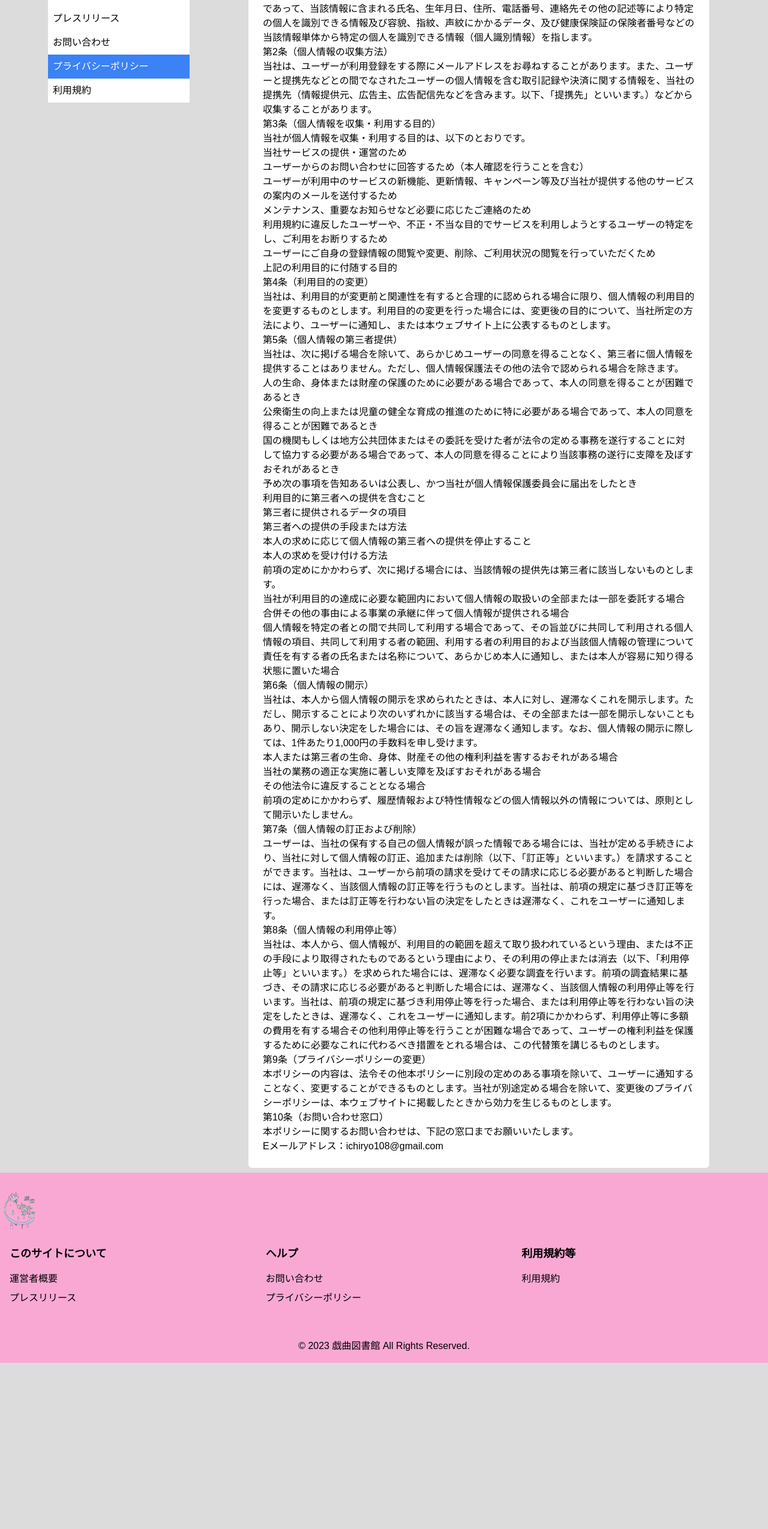
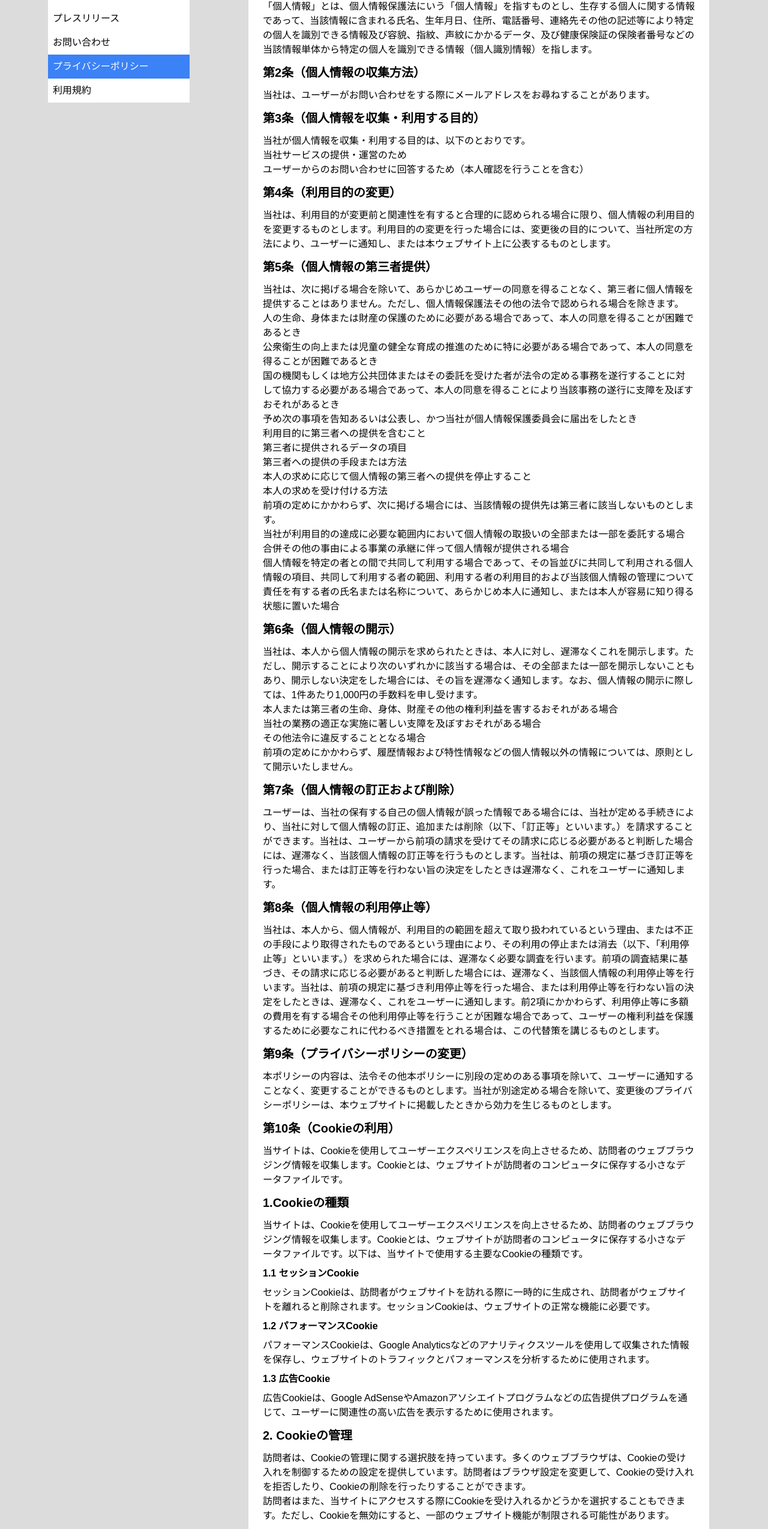
Before and after one commit to ICHINOMIYA1038/gikyoku_tosyokan, a Next.js app in the folder front/app/gikyoku-app/: page /support/privacy-policy in a window 1280 px wide. Shown: the part 237-2786 px from the top of the page at 60% size. Before the commit the page ends 2509 px from the top, so only its background shows below. Built offline with nearby package versions, Linux system fonts and the light colour scheme; no server answers.

Commit message:
Google analytics

```diff
--- /dev/null
+++ b/front/app/gikyoku-app/components/lib/gtag.ts
@@ -0,0 +1,7 @@
+export const GA_MEASUREMENT_ID = process.env.NEXT_PUBLIC_GA_ID;
+
+export const pageview = (url: any) => {
+  window.gtag("config", GA_MEASUREMENT_ID, {
+    page_path: url,
+  });
+};
--- a/front/app/gikyoku-app/pages/_app.tsx
+++ b/front/app/gikyoku-app/pages/_app.tsx
@@ -1,10 +1,42 @@
 import "@/styles/globals.css";
 import type { AppProps } from "next/app";
 import { Analytics } from "@vercel/analytics/react";
+import Script from "next/script";
+import * as gtag from "@/components/lib/gtag";
+import { useRouter } from "next/router";
+import { useEffect } from "react";
 
 export default function App({ Component, pageProps }: AppProps) {
+  const router = useRouter();
+  useEffect(() => {
+    const handleRouterChange = (url: any) => {
+      gtag.pageview(url);
+    };
+    router.events.on("routeChangeComplete", handleRouterChange);
+    return () => {
+      router.events.off("routeChangeComplete", handleRouterChange);
+    };
+  }, [router.events]);
+
   return (
     <>
+      <Script
+        strategy="afterInteractive"
+        src={`https://www.googletagmanager.com/gtag/js?id=${gtag.GA_MEASUREMENT_ID}`}
+      />
+      <Script
+        id="gtag-init"
+        strategy="afterInteractive"
+        dangerouslySetInnerHTML={{
+          __html: `
+           window.dataLayer = window.dataLayer || [];
+           function gtag(){dataLayer.push(arguments);}
+           gtag('js', new Date());
+
+           gtag('config', '${gtag.GA_MEASUREMENT_ID}');
+           `,
+        }}
+      />
       <Component {...pageProps} />
       <Analytics />
     </>
--- a/front/app/gikyoku-app/pages/support/privacy-policy.tsx
+++ b/front/app/gikyoku-app/pages/support/privacy-policy.tsx
@@ -17,7 +17,7 @@ function Home() {
 
         <h3>第2条（個人情報の収集方法）</h3>
         <p>
-          当社は、ユーザーが利用登録をする際にメールアドレスをお尋ねすることがあります。また、ユーザーと提携先などとの間でなされたユーザーの個人情報を含む取引記録や決済に関する情報を、当社の提携先（情報提供元、広告主、広告配信先などを含みます。以下、「提携先」といいます。）などから収集することがあります。
+          当社は、ユーザーがお問い合わせをする際にメールアドレスをお尋ねすることがあります。
         </p>
 
         <h3>第3条（個人情報を収集・利用する目的）</h3>
@@ -27,17 +27,6 @@ function Home() {
           <li>
             ユーザーからのお問い合わせに回答するため（本人確認を行うことを含む）
           </li>
-          <li>
-            ユーザーが利用中のサービスの新機能、更新情報、キャンペーン等及び当社が提供する他のサービスの案内のメールを送付するため
-          </li>
-          <li>メンテナンス、重要なお知らせなど必要に応じたご連絡のため</li>
-          <li>
-            利用規約に違反したユーザーや、不正・不当な目的でサービスを利用しようとするユーザーの特定をし、ご利用をお断りするため
-          </li>
-          <li>
-            ユーザーにご自身の登録情報の閲覧や変更、削除、ご利用状況の閲覧を行っていただくため
-          </li>
-          <li>上記の利用目的に付随する目的</li>
         </ul>
 
         <h3>第4条（利用目的の変更）</h3>
@@ -115,7 +104,85 @@ function Home() {
           本ポリシーの内容は、法令その他本ポリシーに別段の定めのある事項を除いて、ユーザーに通知することなく、変更することができるものとします。当社が別途定める場合を除いて、変更後のプライバシーポリシーは、本ウェブサイトに掲載したときから効力を生じるものとします。
         </p>
 
-        <h3>第10条（お問い合わせ窓口）</h3>
+        <h3>第10条（Cookieの利用）</h3>
+        <p>
+          当サイトは、Cookieを使用してユーザーエクスペリエンスを向上させるため、訪問者のウェブブラウジング情報を収集します。Cookieとは、ウェブサイトが訪問者のコンピュータに保存する小さなデータファイルです。
+        </p>
+
+        <h3>1.Cookieの種類</h3>
+        <p>
+          当サイトは、Cookieを使用してユーザーエクスペリエンスを向上させるため、訪問者のウェブブラウジング情報を収集します。Cookieとは、ウェブサイトが訪問者のコンピュータに保存する小さなデータファイルです。以下は、当サイトで使用する主要なCookieの種類です。
+        </p>
+
+        <h4>1.1 セッションCookie</h4>
+        <p>
+          セッションCookieは、訪問者がウェブサイトを訪れる際に一時的に生成され、訪問者がウェブサイトを離れると削除されます。セッションCookieは、ウェブサイトの正常な機能に必要です。
+        </p>
+
+        <h4>1.2 パフォーマンスCookie</h4>
+        <p>
+          パフォーマンスCookieは、Google
+          Analyticsなどのアナリティクスツールを使用して収集された情報を保存し、ウェブサイトのトラフィックとパフォーマンスを分析するために使用されます。
+        </p>
+
+        <h4>1.3 広告Cookie</h4>
+        <p>
+          広告Cookieは、Google
+          AdSenseやAmazonアソシエイトプログラムなどの広告提供プログラムを通じて、ユーザーに関連性の高い広告を表示するために使用されます。
+        </p>
+
+        <h3>2. Cookieの管理</h3>
+        <p>
+          訪問者は、Cookieの管理に関する選択肢を持っています。多くのウェブブラウザは、Cookieの受け入れを制御するための設定を提供しています。訪問者はブラウザ設定を変更して、Cookieの受け入れを拒否したり、Cookieの削除を行ったりすることができます。
+        </p>
+        <p>
+          訪問者はまた、当サイトにアクセスする際にCookieを受け入れるかどうかを選択することもできます。ただし、Cookieを無効にすると、一部のウェブサイト機能が制限される可能性があります。
+        </p>
+
+        <h3>3. Cookieの第三者提供者</h3>
+        <p>
+          当サイトでは、Google
+          AdSenseやAmazonアソシエイトプログラムなどの第三者提供者がCookieを使用することがあります。これらのCookieは、該当する提供者のプライバシーポリシーに従います。詳細については、各提供者のプライバシーポリシーをご確認ください。
+        </p>
+
+        <h3>4. Cookieポリシーの変更</h3>
+        <p>
+          当サイトは、Cookieポリシーを変更する場合があります。変更がある場合は、このページで通知します。
+        </p>
+
+        <h4>1. 収集される情報</h4>
+        <p>
+          <strong>1.1 Google アナリティクス</strong>
+          <br />
+          当サイトは、ユーザーのウェブサイト利用統計情報を収集するためにGoogle
+          アナリティクスを使用しています。これには、IPアドレス、ブラウザの種類、訪問ページ、訪問時間などが含まれます。この情報は、当サイトのトラフィック分析や改善のために使用されます。
+        </p>
+        <p>
+          <strong>1.2 Google AdSense</strong>
+          <br />
+          当サイトは、Google AdSenseを使用して広告を提供しています。Google
+          AdSenseは、ユーザーのブラウジング履歴に基づいてパーソナライズされた広告を表示するため、Cookieなどを使用することがあります。詳細については、Googleのプライバシーポリシーをご覧ください。
+        </p>
+        <p>
+          <strong>1.3 Amazonアソシエイト</strong>
+          <br />
+          当サイトは、Amazonアソシエイトプログラムを通じてAmazon.comの製品を紹介しています。Amazonアソシエイトリンクをクリックすることで、Amazon.comへリダイレクトされる場合があります。Amazonのプライバシーポリシーは、Amazon.comウェブサイトで提供されています。
+        </p>
+        <h4>2. 収集された情報の使用</h4>
+        <p>収集された情報は、以下の目的で使用されることがあります。</p>
+        <ul>
+          <li>ウェブサイトの改善とカスタマイズ</li>
+          <li>訪問者へのコンテンツおよび広告の提供</li>
+          <li>問い合わせへの回答</li>
+          <li>法的要件や規制への遵守</li>
+        </ul>
+
+        <h4>3. 収集された情報の共有</h4>
+        <p>
+          当サイトは、収集された情報を第三者と共有することはありません。ただし、法的要件や規制に基づいて情報の提供が求められる場合は、これに従います。
+        </p>
+
+        <h3>第11条（お問い合わせ窓口）</h3>
         <p>
           本ポリシーに関するお問い合わせは、下記の窓口までお願いいたします。
         </p>
--- a/front/app/gikyoku-app/styles/globals.css
+++ b/front/app/gikyoku-app/styles/globals.css
@@ -34,6 +34,14 @@ body {
   @apply bg-white mx-auto my-2 max-w-3xl rounded-md p-6;
 }
 
+.support-document h3 {
+  @apply text-xl font-bold my-3;
+}
+
+.support-document h4 {
+  @apply font-bold my-2;
+}
+
 h2 {
   @apply text-2xl font-bold my-2;
 }
```
